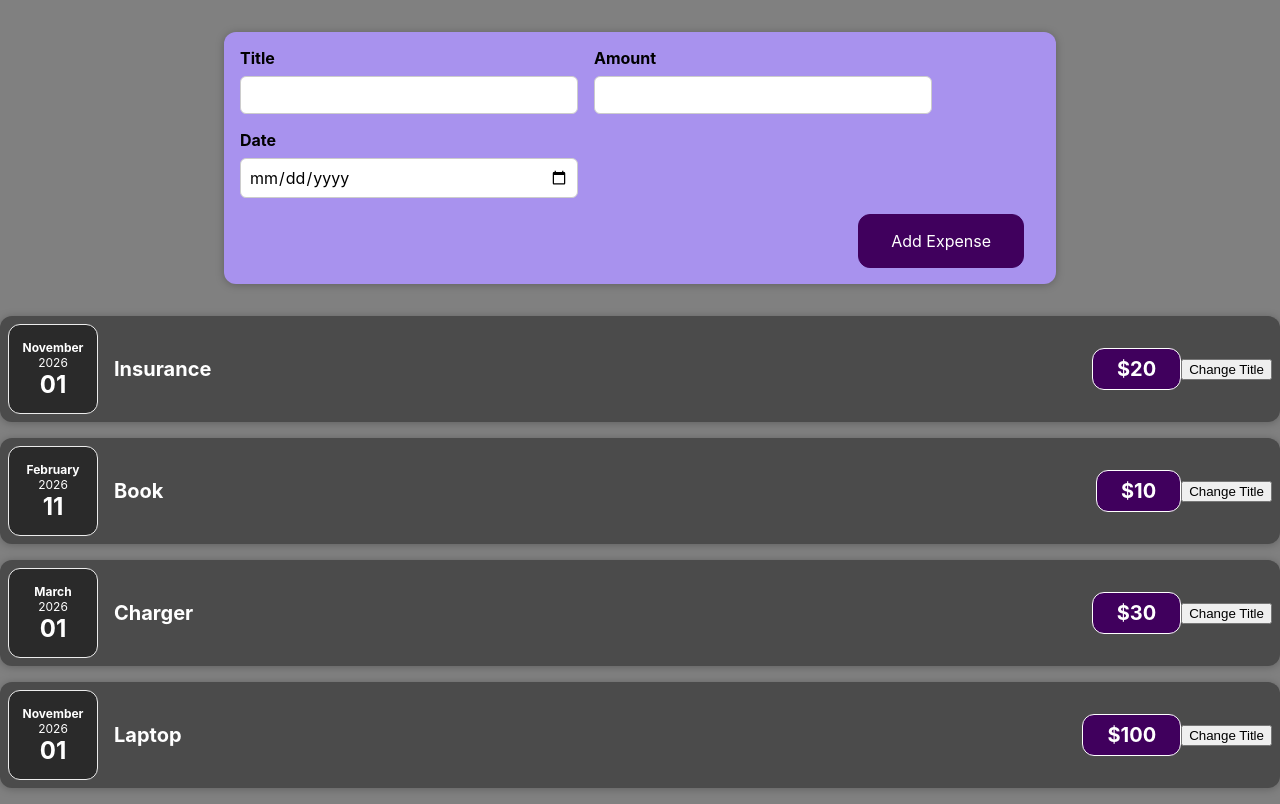
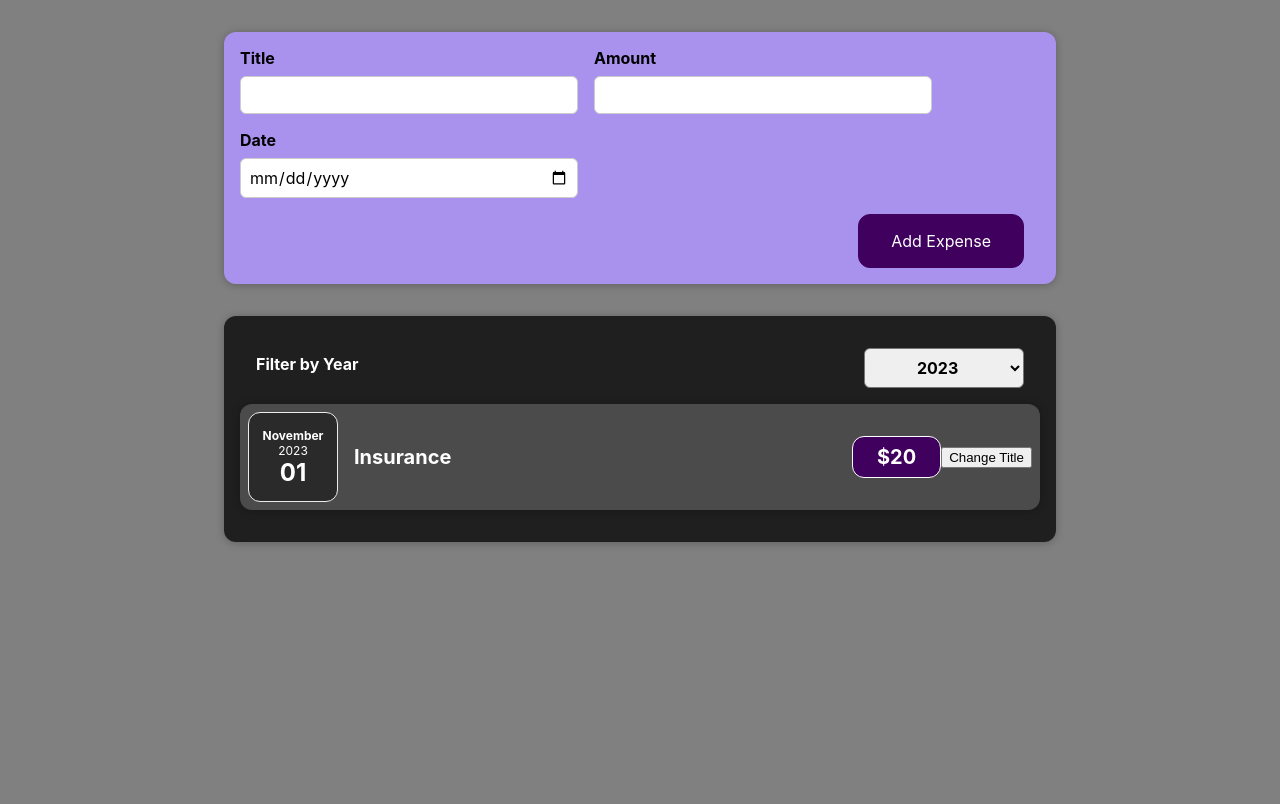
Before and after one commit to aimgodheretest/Sharpener-React-Learning-Module, a React (Vite) app: page / in a window 1280 px wide. Built offline with nearby package versions, Linux system fonts and the light colour scheme.

Commit message:
expenseFiltering using controlled components

```diff
--- a/src/App.jsx
+++ b/src/App.jsx
@@ -1,26 +1,26 @@
 import { useState } from "react";
-import ExpenseItems from "./components/Expenses/ExpenseItem";
+import Expenses from "./components/Expenses/Expenses";
 import NewExpense from "./components/NewExpense/NewExpense";
 
 function App() {
   const [expenses, setExpenses] = useState([
     {
       id: 1,
-      date: new Date(2026, 10, 1),
+      date: new Date(2023, 10, 1),
       location: "Bangalore",
       title: "Insurance",
       price: 20,
     },
     {
       id: 2,
-      date: new Date(2026, 1, 11),
+      date: new Date(2025, 1, 11),
       location: "Delhi",
       title: "Book",
       price: 10,
     },
     {
       id: 3,
-      date: new Date(2026, 2, 1),
+      date: new Date(2024, 2, 1),
       location: "Hyderabad",
       title: "Charger",
       price: 30,
@@ -43,16 +43,7 @@
   return (
     <div>
       <NewExpense onAddExpense={addExpenseHandler} />
-
-      {expenses.map((expense) => (
-        <ExpenseItems
-          key={expense.id}
-          date={expense.date}
-          location={expense.location}
-          title={expense.title}
-          price={expense.price || expense.amount}
-        />
-      ))}
+      <Expenses expenses={expenses} />
     </div>
   );
 }
--- a/src/components/Expenses/Expenses.jsx
+++ b/src/components/Expenses/Expenses.jsx
@@ -1,11 +1,26 @@
+import React, { useState } from "react";
 import ExpenseItem from "./ExpenseItem";
+import ExpensesFilter from "./ExpensesFilter";
 import "./Expenses.css";
 import Card from "../UI/Card";
 
-function Expenses(props) {
+const Expenses = (props) => {
+  const [filteredYear, setFilteredYear] = useState("2023");
+
+  const changeFilterHandler = (selectedYear) => {
+    setFilteredYear(selectedYear);
+  };
+  const filteredExpenses = props.expenses.filter((expense) => {
+    return expense.date.getFullYear().toString() === filteredYear;
+  });
+
   return (
     <Card className="expenses">
-      {props.expenses.map((expense) => {
+      <ExpensesFilter
+        selected={filteredYear}
+        onChangeFilter={changeFilterHandler}
+      />
+      {filteredExpenses.map((expense) => {
         return (
           <ExpenseItem
             key={expense.id}
@@ -17,6 +32,6 @@
       })}
     </Card>
   );
-}
+};
 
 export default Expenses;
--- /dev/null
+++ b/src/components/Expenses/ExpensesFilter.css
@@ -0,0 +1,24 @@
+.expenses-filter {
+    color: white;
+    padding: 0 1rem;
+}
+
+.expenses-filter__control {
+    display: flex;
+    width: 100%;
+    align-items: center;
+    justify-content: space-between;
+    margin: 1rem 0;
+}
+
+.expenses-filter label {
+    font-weight: bold;
+    margin-bottom: 0.5rem;
+}
+
+.expenses-filter select {
+    font: inherit;
+    padding: 0.5rem 3rem;
+    font-weight: bold;
+    border-radius: 6px;
+}
--- /dev/null
+++ b/src/components/Expenses/ExpensesFilter.jsx
@@ -0,0 +1,27 @@
+import React from "react";
+import "./ExpensesFilter.css";
+
+const ExpensesFilter = (props) => {
+  const dropdownChangeHandler = (event) => {
+    props.onChangeFilter(event.target.value);
+  };
+
+  return (
+    <div className="expenses-filter">
+      <div className="expenses-filter__control">
+        <label htmlFor="year-dropdown">Filter by Year</label>
+        <select
+          value={props.selected}
+          onChange={dropdownChangeHandler}
+          id="year-dropdown"
+        >
+          <option value="2023">2023</option>
+          <option value="2024">2024</option>
+          <option value="2025">2025</option>
+        </select>
+      </div>
+    </div>
+  );
+};
+
+export default ExpensesFilter;
```
